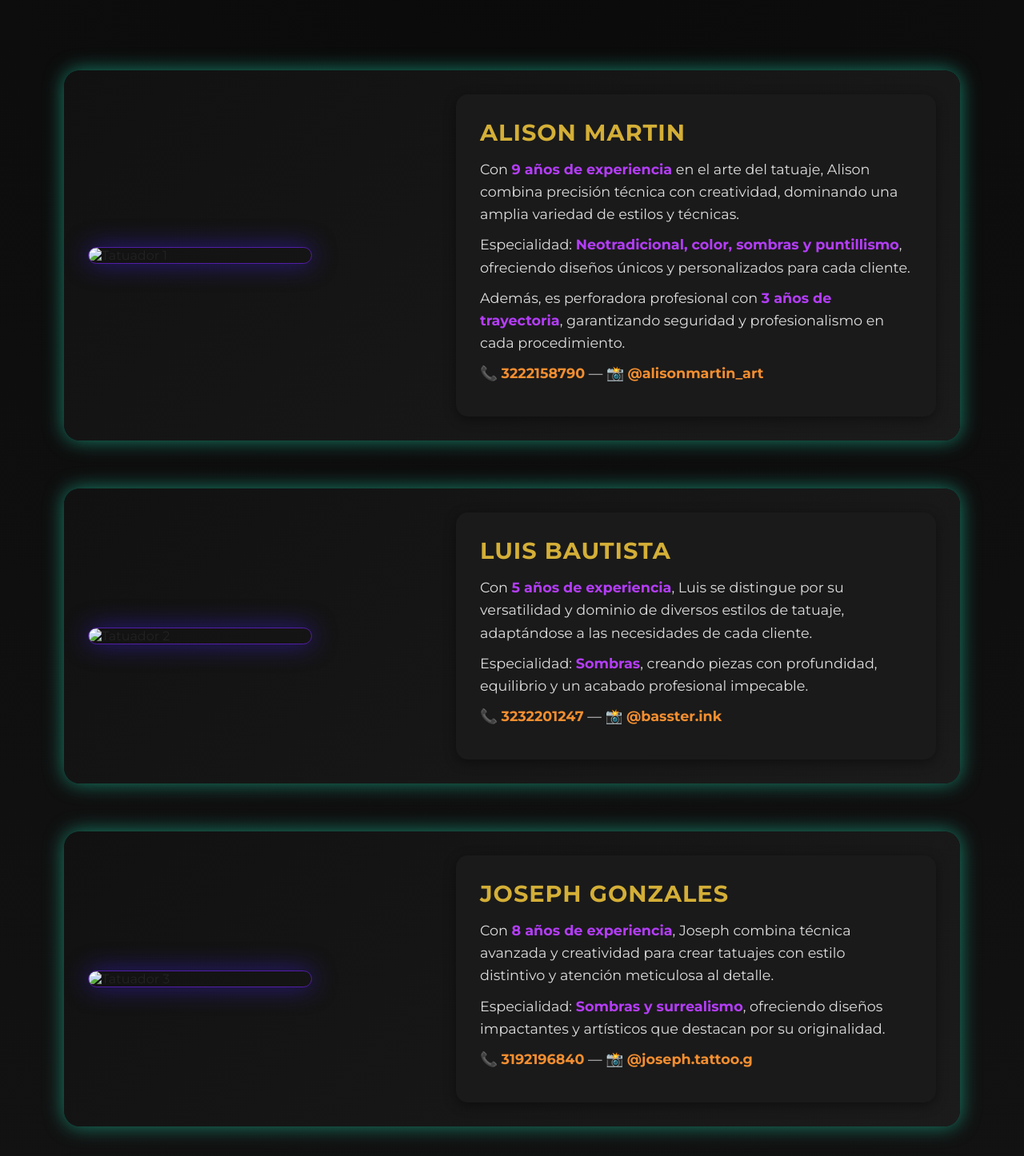
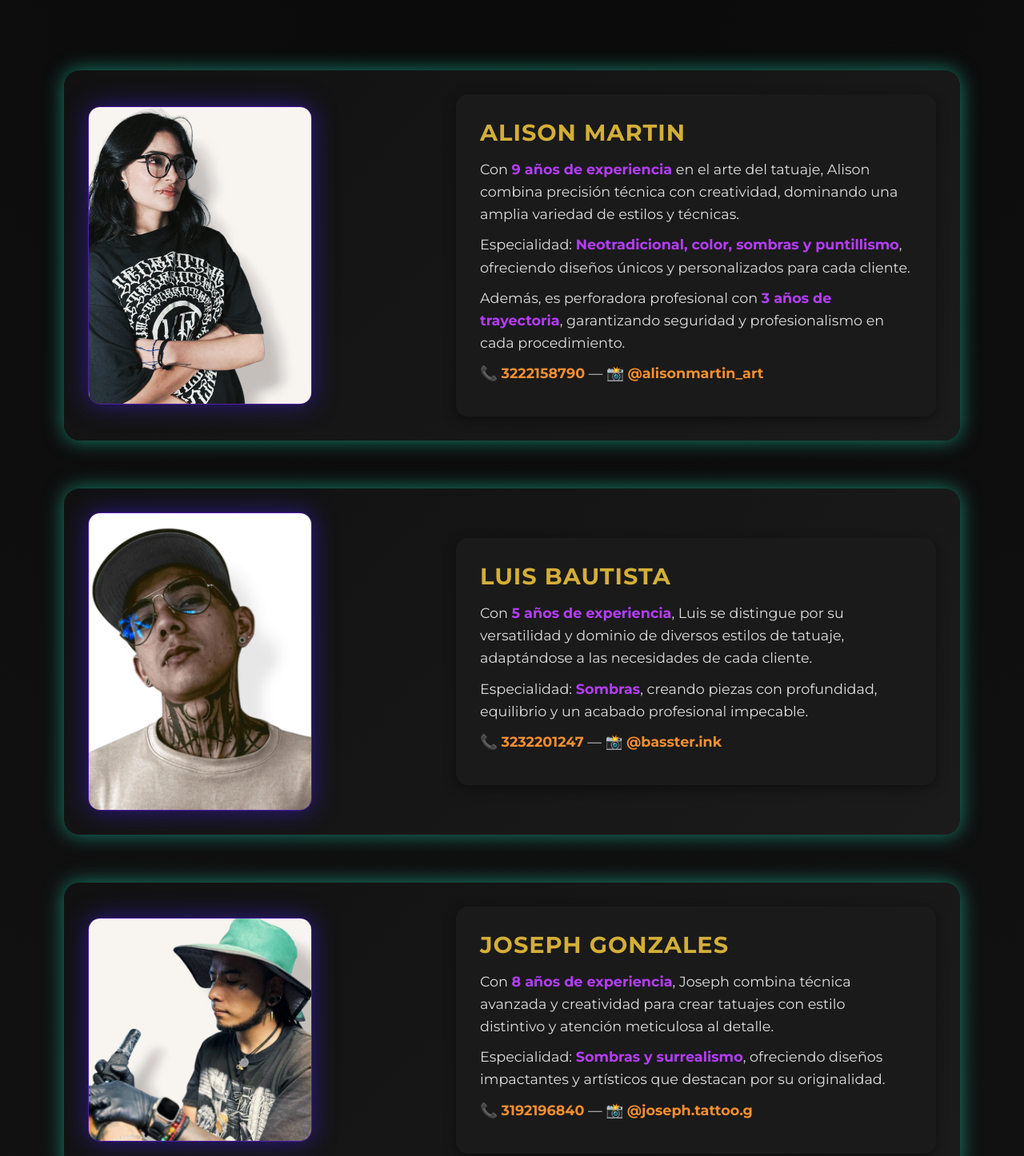
Before and after one commit to alexandra777martin-bot/United-Brothers-Tattoo, a plain HTML site: page tatuadores.html in a window 1280 px wide. Shown: the part 140-1586 px from the top of the page at 80% size. Drawn offline with Linux system fonts and the light colour scheme.

Commit message:
Update tatuadores.html

```diff
--- a/tatuadores.html
+++ b/tatuadores.html
@@ -21,7 +21,7 @@
   <section class="tatuadores">
 
     <div class="tatuador">
-  <img src="IMAGENES/alison tattoo.jpg" alt="Tatuador 1">
+  <img src="alison tattoo.jpg" alt="Tatuador 1">
   <div class="info">
     <h2>Alison Martin</h2>
     <p>Con <b>9 años de experiencia</b> en el arte del tatuaje, Alison combina precisión técnica con creatividad, dominando una amplia variedad de estilos y técnicas.</p>
@@ -32,7 +32,7 @@
 </div>
 
 <div class="tatuador">
-  <img src="IMAGENES/lucho tattoo.jpg" alt="Tatuador 2">
+  <img src="lucho tattoo.jpg" alt="Tatuador 2">
   <div class="info">
     <h2>Luis Bautista</h2>
     <p>Con <b>5 años de experiencia</b>, Luis se distingue por su versatilidad y dominio de diversos estilos de tatuaje, adaptándose a las necesidades de cada cliente.</p>
@@ -42,7 +42,7 @@
 </div>
 
 <div class="tatuador">
-  <img src="IMAGENES/josep tattoo.jpg" alt="Tatuador 3">
+  <img src="josep tattoo.jpg" alt="Tatuador 3">
   <div class="info">
     <h2>Joseph Gonzales</h2>
     <p>Con <b>8 años de experiencia</b>, Joseph combina técnica avanzada y creatividad para crear tatuajes con estilo distintivo y atención meticulosa al detalle.</p>
@@ -52,7 +52,7 @@
 </div>
 
 <div class="tatuador">
-  <img src="IMAGENES/camilo tattoo.jpg" alt="Tatuador 4">
+  <img src="camilo tattoo.jpg" alt="Tatuador 4">
   <div class="info">
     <h2>Camilo</h2>
     <p>Con <b>7 años de experiencia</b>, Camilo se especializa en trazos firmes y detalles oscuros, logrando tatuajes de gran impacto visual.</p>
@@ -62,7 +62,7 @@
 </div>
 
 <div class="tatuador">
-  <img src="IMAGENES/andres tattoo.jpg" alt="Tatuador 5">
+  <img src="andres tattoo.jpg" alt="Tatuador 5">
   <div class="info">
     <h2>Andrés Barrera</h2>
     <p>Con <b>4 años de trayectoria</b>, Andrés destaca por su estilo propio y enfoque artístico, creando tatuajes con identidad y personalidad.</p>
```
